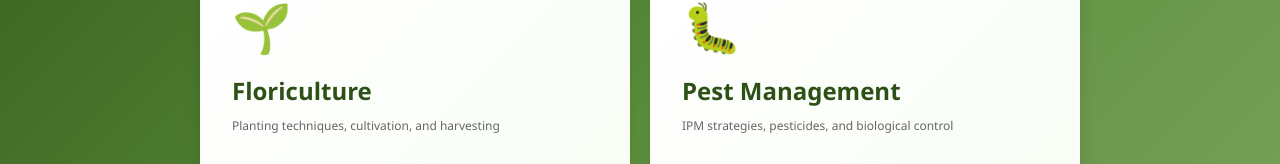
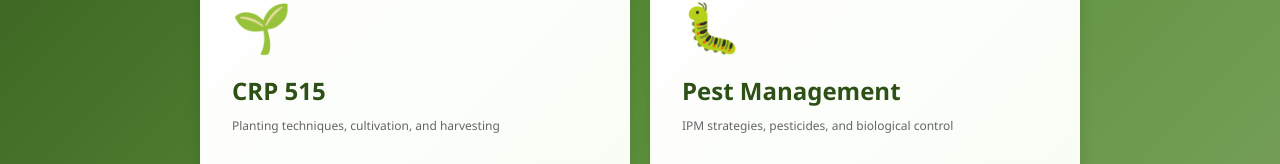
Before and after one commit to AbdulquddusMuhammad/agric-flashcard-quiz, a plain HTML site: page grizly/index.html in a window 1280 px wide. Shown: the part 477-641 px from the top of the page. Drawn offline with Linux system fonts and the light colour scheme.

```diff
--- a/grizly/index.html
+++ b/grizly/index.html
@@ -31,7 +31,7 @@
 
         <a href="./crp515/crp515.html" class="subject-card" data-subject="crop-production" tabindex="0" role="button" aria-label="Study Crop Production">
           <span class="subject-icon">🌱</span>
-          <h2 class="subject-name">Floriculture</h2>
+          <h2 class="subject-name">CRP 515</h2>
           <p class="subject-description">Planting techniques, cultivation, and harvesting</p>
           <span class="card-count">45 cards</span>
         </a>
```
